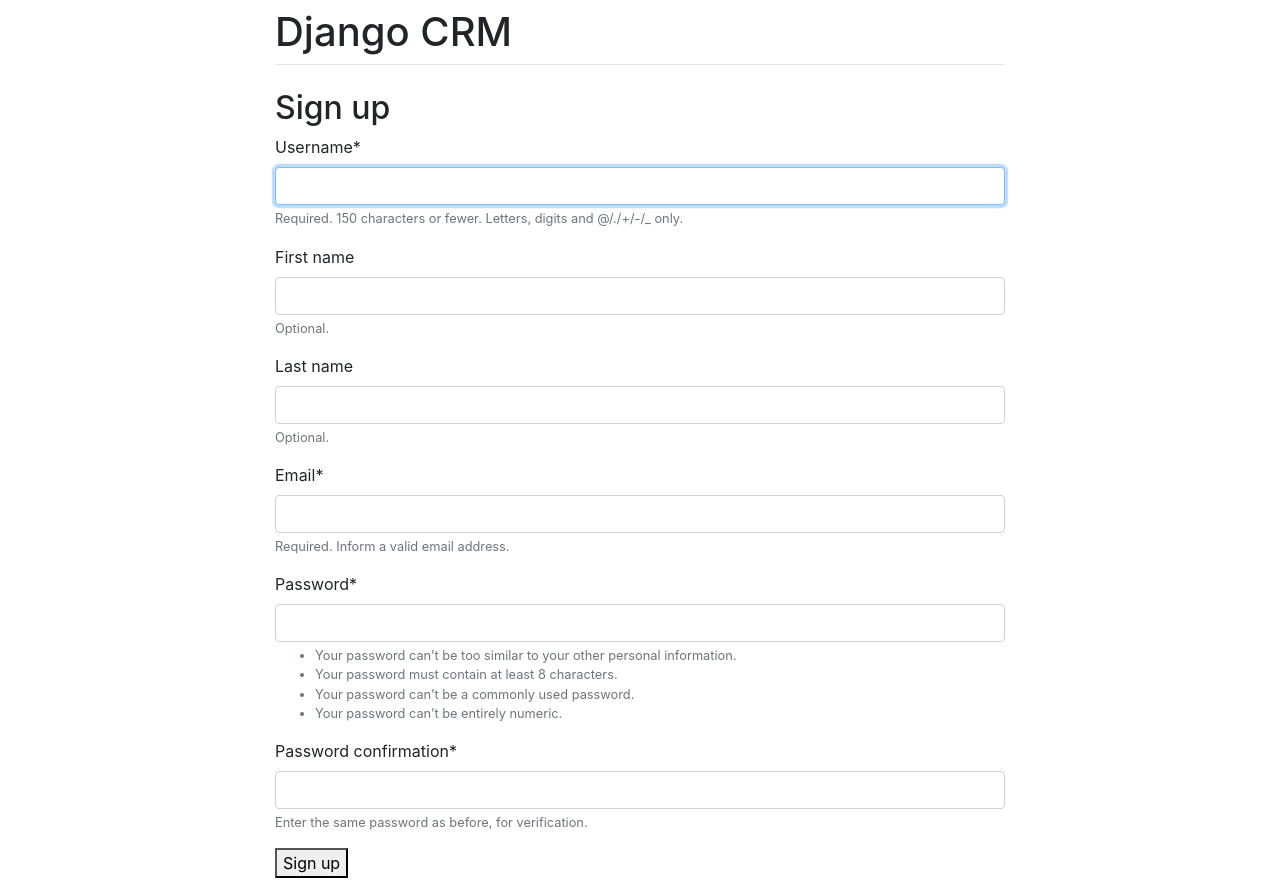
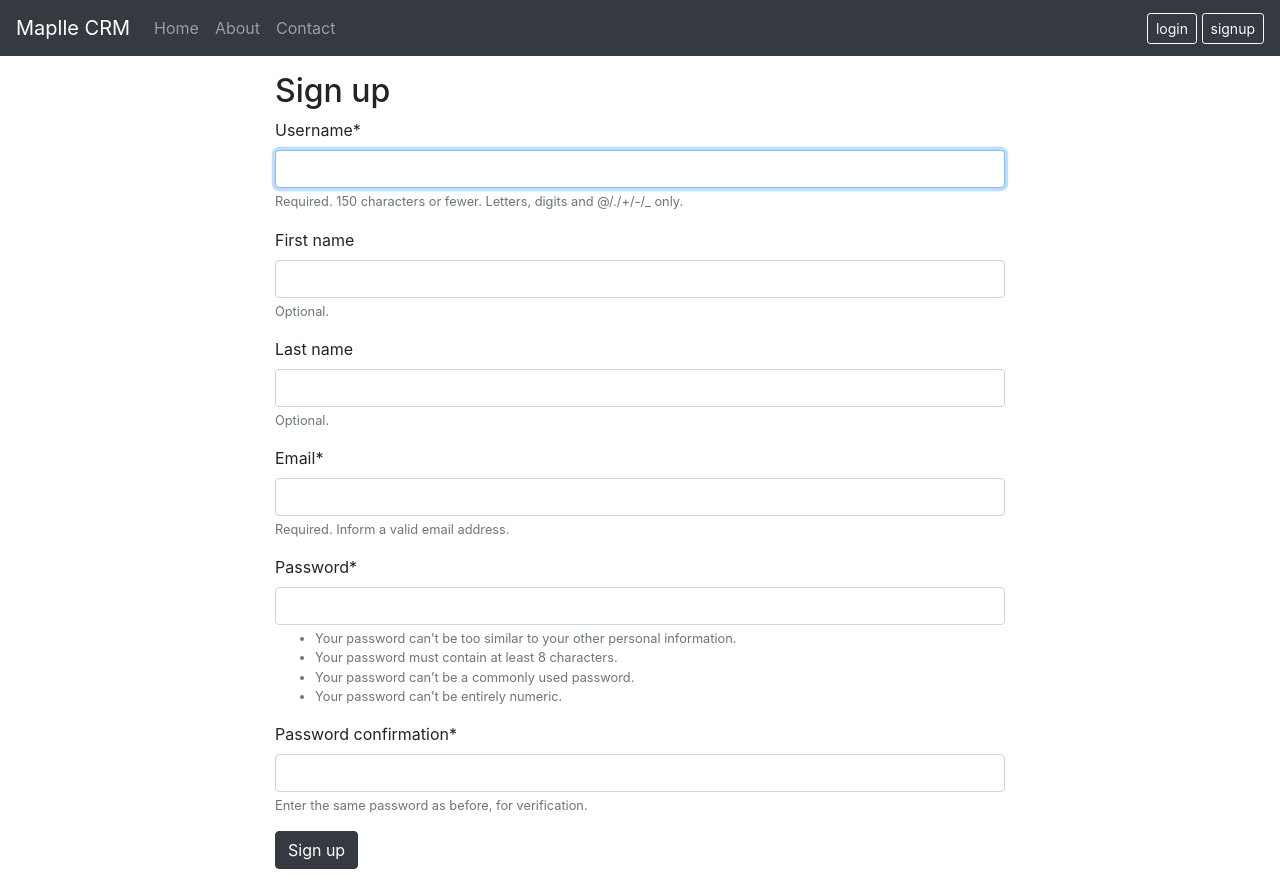
Before and after one commit to VladKo777/masha_crm, a Django app: page /signup/ in a window 1280 px wide. Run offline with Django 3.2, Linux system fonts and the light colour scheme; some libraries are stand-ins or nearby versions.

Commit message:
Add navbar menu, create app finances

```diff
--- /dev/null
+++ b/finances/urls.py
@@ -0,0 +1,7 @@
+from django.urls import path
+
+from . import views
+
+urlpatterns = [
+    path('', views.index, name='index'),
+]
--- a/masha_crm/settings.py
+++ b/masha_crm/settings.py
@@ -42,6 +42,8 @@
 ]
 
 CRISPY_TEMPLATE_PACK = 'bootstrap4'
+LOGIN_REDIRECT_URL = 'home'
+LOGOUT_REDIRECT_URL = 'home'
 
 MIDDLEWARE = [
     'django.middleware.security.SecurityMiddleware',
--- a/masha_crm/urls.py
+++ b/masha_crm/urls.py
@@ -2,14 +2,17 @@
 from django.urls import path, re_path, include
 from django.conf.urls import url
 
-from .views import home_page, about_page, contact_page, example_page, signup
+from .views import home_page, about_page, contact_page, signup
 
 urlpatterns = [
+    path('finances/', include('finances.urls')),
+    path('admin/', admin.site.urls),
+
+    path('accounts/', include('django.contrib.auth.urls')),
     url(r'^signup/$', signup, name='signup'),
-    path('accounts/', include('django.contrib.auth.urls')),
+
     path('', home_page, name='home'),
-    re_path(r'^about/$', about_page),
-    path('contact', contact_page),
-    path('example', example_page),
-    path('admin/', admin.site.urls),
+    re_path(r'^about/$', about_page, name='about'),
+    path('contact/', contact_page, name='contact'),
+
 ]
--- a/masha_crm/views.py
+++ b/masha_crm/views.py
@@ -2,6 +2,7 @@
 from django.shortcuts import render, redirect
 from django.template.loader import get_template
 from django.contrib.auth import login, authenticate
+from django.contrib.auth.decorators import login_required
 from django.contrib.auth.forms import UserCreationForm
 from .forms import SignUpForm
 
@@ -20,24 +21,16 @@
         form = SignUpForm()
     return render(request, 'signup.html', {'form': form})
 
-
+@login_required
 def home_page(request):
     my_title = "Hello there..."
     context = {"title": my_title, "my_list": [1, 2, 3, 4, 5]}
     return render(request, "home.html", context)
 
+@login_required
+def about_page(request):
+    return render(request, "about.html")
 
-def about_page(request):
-    return render(request, "about.html", {"title": "About us..."})
-
-
+@login_required
 def contact_page(request):
-    return render(request, "hello_world.html", {"title": "Contact us..."})
-
-
-def example_page(request):
-    context = {"title": "Example"}
-    template_name = "hello_world.html"
-    template_obj = get_template(template_name)
-
-    return HttpResponse(template_obj.render(context))
+    return render(request, "contact.html")
--- a/templates/about.html
+++ b/templates/about.html
@@ -3,5 +3,6 @@
 {% block title %} About Us -  {% endblock %}
 
 {% block content %}
+     <h2>About Us</h2>
     <p>This is more about stuff</p>
 {% endblock %}
--- a/templates/base.html
+++ b/templates/base.html
@@ -3,18 +3,28 @@
   <head>
     <meta charset="utf-8">
     <meta name="viewport" content="width=device-width, initial-scale=1, shrink-to-fit=no">
-    <link rel="stylesheet" href="https://stackpath.bootstrapcdn.com/bootstrap/4.1.3/css/bootstrap.min.css" integrity="sha384-MCw98/SFnGE8fJT3GXwEOngsV7Zt27NXFoaoApmYm81iuXoPkFOJwJ8ERdknLPMO" crossorigin="anonymous">
-    <script src="//code.jquery.com/jquery-1.11.1.min.js"></script>
-      <title>Django CRM</title>
+    <link rel="stylesheet" href="https://stackpath.bootstrapcdn.com/bootstrap/4.3.1/css/bootstrap.min.css" integrity="sha384-ggOyR0iXCbMQv3Xipma34MD+dH/1fQ784/j6cY/iJTQUOhcWr7x9JvoRxT2MZw1T" crossorigin="anonymous">
+    <script src="https://code.jquery.com/jquery-3.3.1.slim.min.js" integrity="sha384-q8i/X+965DzO0rT7abK41JStQIAqVgRVzpbzo5smXKp4YfRvH+8abtTE1Pi6jizo" crossorigin="anonymous"></script>
+    <script src="https://cdnjs.cloudflare.com/ajax/libs/popper.js/1.14.7/umd/popper.min.js" integrity="sha384-UO2eT0CpHqdSJQ6hJty5KVphtPhzWj9WO1clHTMGa3JDZwrnQq4sF86dIHNDz0W1" crossorigin="anonymous"></script>
+    <script src="https://stackpath.bootstrapcdn.com/bootstrap/4.3.1/js/bootstrap.min.js" integrity="sha384-JjSmVgyd0p3pXB1rRibZUAYoIIy6OrQ6VrjIEaFf/nJGzIxFDsf4x0xIM+B07jRM" crossorigin="anonymous"></script>
+      <title>{% block title %} Django CRM {% endblock %} </title>
   </head>
   <body>
+  {% include 'navbar.html' %}
     <div class="container">
       <div class="row justify-content-center">
         <div class="col-8">
-          <h1 class="mt-2">Django CRM</h1>
-          <hr class="mt-0 mb-4">
+{#          <h1 class="mt-2">Django CRM</h1>#}
+{#            {% if user.is_authenticated %}#}
+{#                Hi {{ user.username }}!#}
+{#            {% else %}#}
+{#                You are not logged in#}
+{#            {% endif %}#}
+{#          <hr class="mt-0 mb-4">#}
+        <p>
           {% block content %}
           {% endblock %}
+        <p>
         </div>
       </div>
     </div>
--- a/templates/hello_world.html
+++ /dev/null
@@ -1 +0,0 @@
-{% extends "base.html" %}
--- a/templates/home.html
+++ b/templates/home.html
@@ -1,7 +1,7 @@
 {% extends "base.html" %}
 
 {% block content %}
-
+<h2>Home page</h2>
 {{ title }} <br>
 
 {{ request.user }}
--- /dev/null
+++ b/templates/navbar.html
@@ -0,0 +1,29 @@
+
+<nav class="navbar navbar-expand-lg navbar-dark bg-dark">
+  <a class="navbar-brand" href="{% url 'home' %}">Maplle CRM</a>
+  <button class="navbar-toggler" type="button" data-toggle="collapse" data-target="#navbarSupportedContent" aria-controls="navbarSupportedContent" aria-expanded="false" aria-label="Toggle navigation">
+    <span class="navbar-toggler-icon"></span>
+  </button>
+
+    <div class="collapse navbar-collapse" id="navbarSupportedContent">
+        <ul class="navbar-nav mr-auto">
+            <li  class="{% if request.resolver_match.url_name == 'home' %}active{% endif %}">
+                <a class="nav-link" href="{% url 'home' %}">Home</a>
+            </li>
+            <li class="{% if request.resolver_match.url_name == 'about' %}active{% endif %}">
+                <a class="nav-link" href="{% url 'about' %}">About</a>
+            </li>
+            <li  class="{% if request.resolver_match.url_name == 'contact' %}active{% endif %}">
+                <a class="nav-link" href="{% url 'contact' %}">Contact</a>
+            </li>
+        </ul>
+
+      {% if user.is_authenticated %}
+          <a class="btn btn-outline-light my-2 my-sm-0 btn-sm" href="{% url 'logout' %}">logout</a> &nbsp;
+          <a class="btn btn-outline-light my-2 my-sm-0 btn-sm" href="{% url 'password_change' %}">Password change</a>
+      {% else %}
+          <a class="btn btn-outline-light my-2 my-sm-0 btn-sm" href="{% url 'login' %}">login</a> &nbsp;
+          <a class="btn btn-outline-light my-2 my-sm-0 btn-sm" href="{% url 'signup' %}">signup</a>
+      {% endif %}
+  </div>
+</nav>
--- a/templates/signup.html
+++ b/templates/signup.html
@@ -6,7 +6,7 @@
   <form method="post">
     {% csrf_token %}
       {{ form|crispy }}
-    <button type="submit">Sign up</button>
+    <button class="btn btn-dark" type="submit">Sign up</button>
   </form>
 {% endblock %}
 
--- a/templates/title.txt
+++ /dev/null
@@ -1 +0,0 @@
-{{ title }} --other data there
```
Also changed, not shown: templates/contact.html (added, +8 -0 lines), templates/registration/login.html (added, +13 -0 lines), db.sqlite3, masha_crm/models.py (added).
